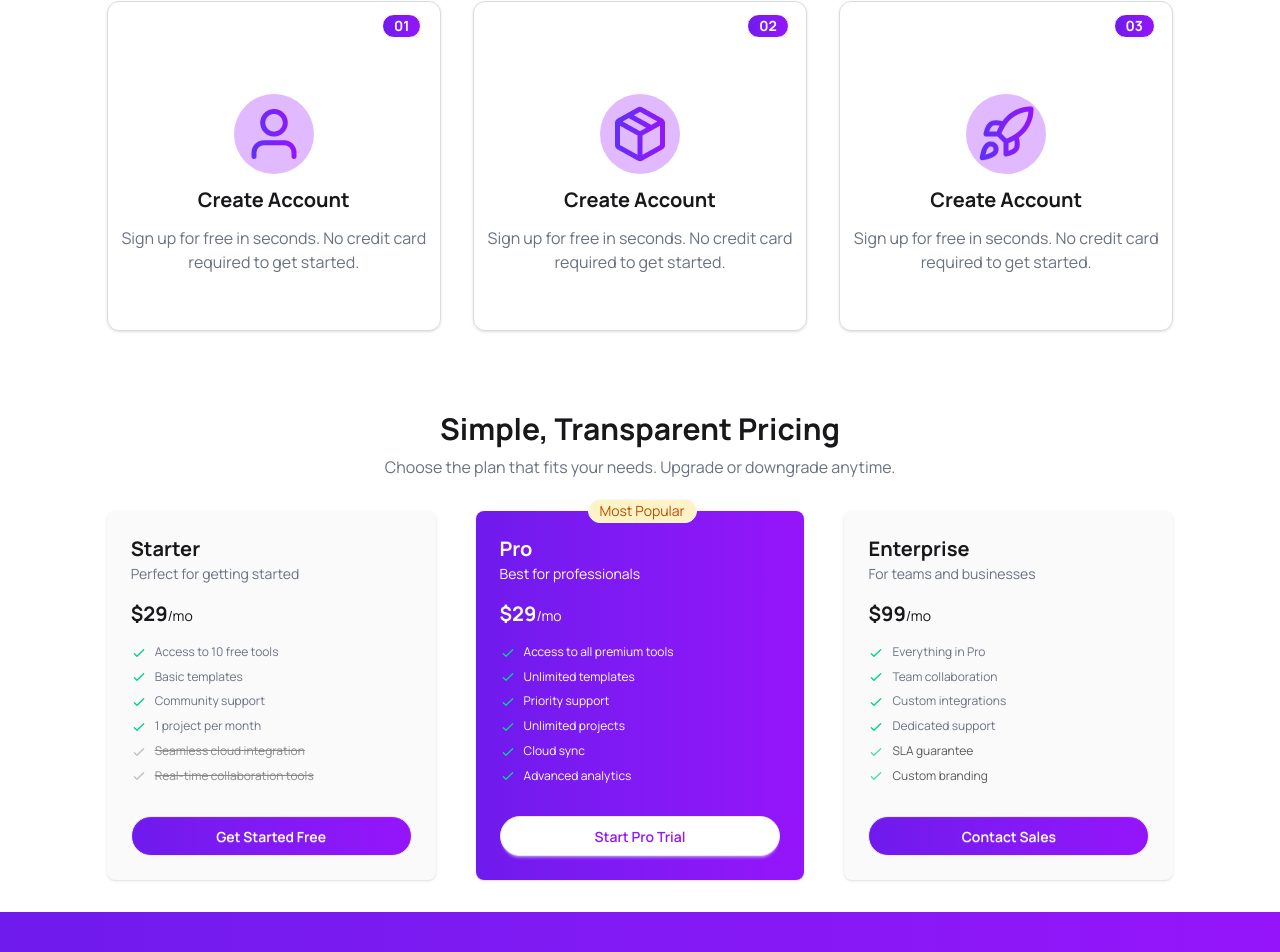
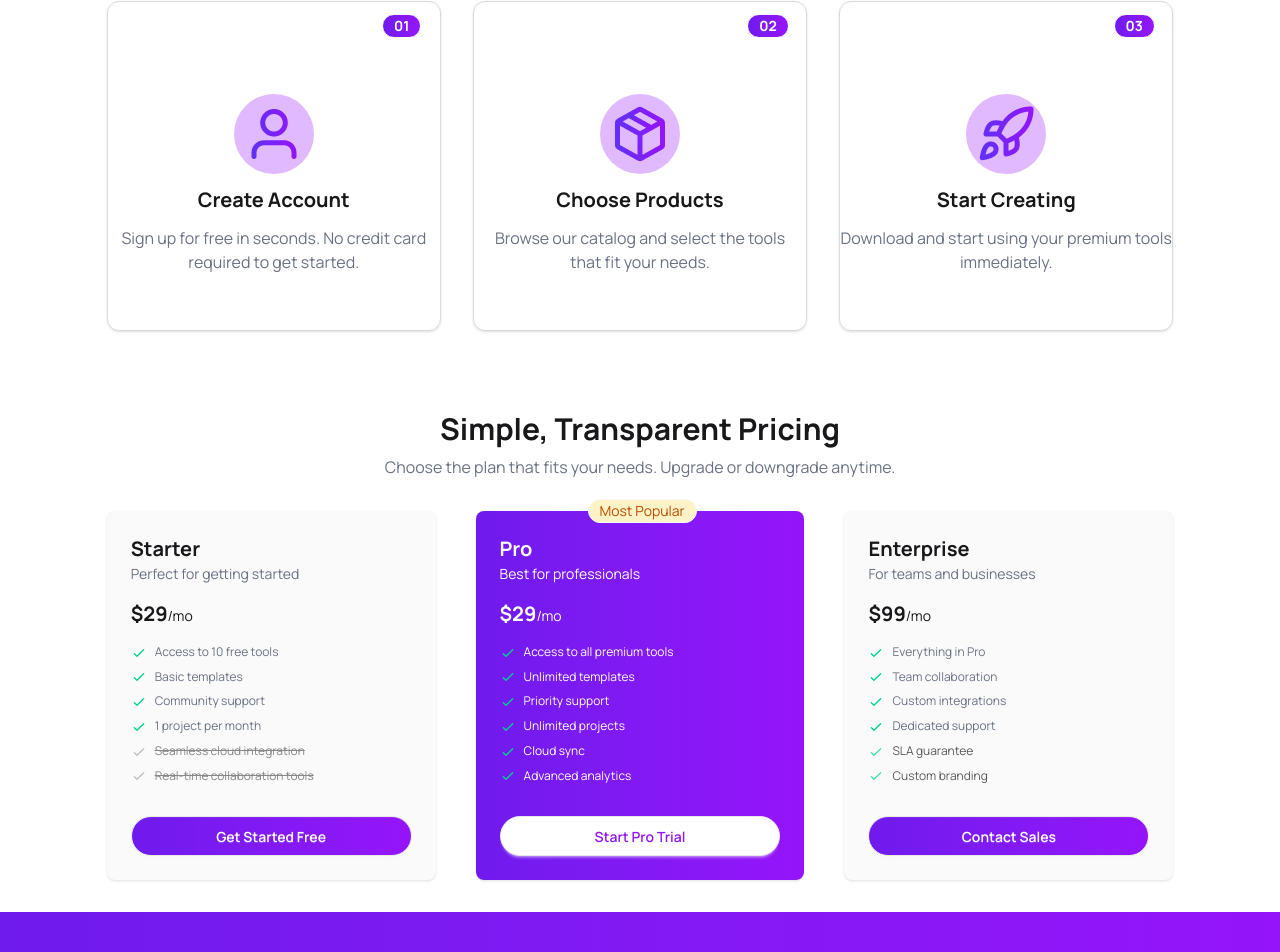
Before and after one commit to dev-riaz/Assignment-6, a React (Vite) app: page / in a window 1280 px wide. Shown: the part 2726-3678 px from the top of the page. Built offline with nearby package versions, Linux system fonts and the light colour scheme.

Commit message:
stepcard design issue solved

```diff
--- a/src/components/StepCard.jsx
+++ b/src/components/StepCard.jsx
@@ -22,8 +22,7 @@ const StepCard = () => {
             </div>
             <h3 className="font-bold text-xl">Create Account</h3>
             <p className="text-gray-500">
-              Sign up for free in seconds. No credit card required to get
-              started.
+              Sign up for free in seconds. No credit card required to get started.
             </p>
           </div>
           <div className="shadow-sm gap-3 flex flex-col items-center text-center py-14 rounded-xl border border-gray-500/25">
@@ -33,10 +32,9 @@ const StepCard = () => {
             <div className="w-20 h-20 bg-[#9614fa4b] flex justify-center items-center rounded-full">
               <img src={image2} alt="image" />
             </div>
-            <h3 className="font-bold text-xl">Create Account</h3>
+            <h3 className="font-bold text-xl">Choose Products</h3>
             <p className="text-gray-500">
-              Sign up for free in seconds. No credit card required to get
-              started.
+              Browse our catalog and select the tools <br /> that fit your needs.
             </p>
           </div>
           <div className="shadow-sm gap-3 flex flex-col items-center text-center py-14 rounded-xl border border-gray-500/25">
@@ -46,10 +44,9 @@ const StepCard = () => {
             <div className="w-20 h-20 bg-[#9614fa4b] flex justify-center items-center rounded-full">
               <img src={image3} alt="image" />
             </div>
-            <h3 className="font-bold text-xl">Create Account</h3>
+            <h3 className="font-bold text-xl">Start Creating</h3>
             <p className="text-gray-500">
-              Sign up for free in seconds. No credit card required to get
-              started.
+             Download and start using your premium tools immediately.
             </p>
           </div>
         </div>
```
